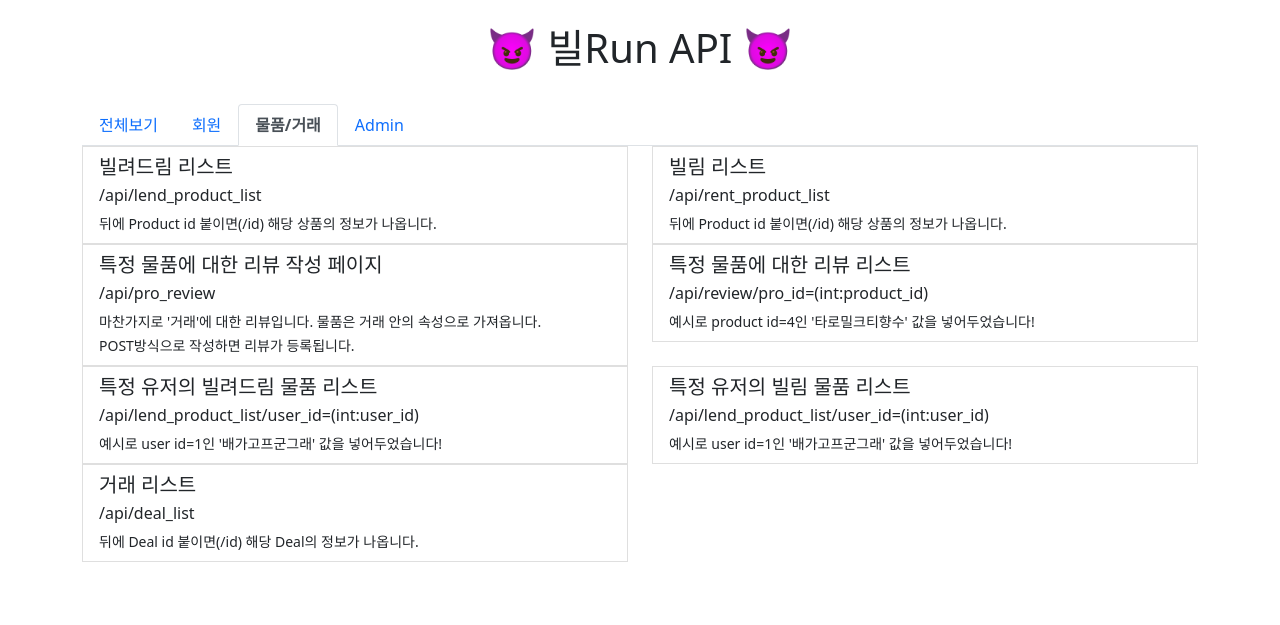
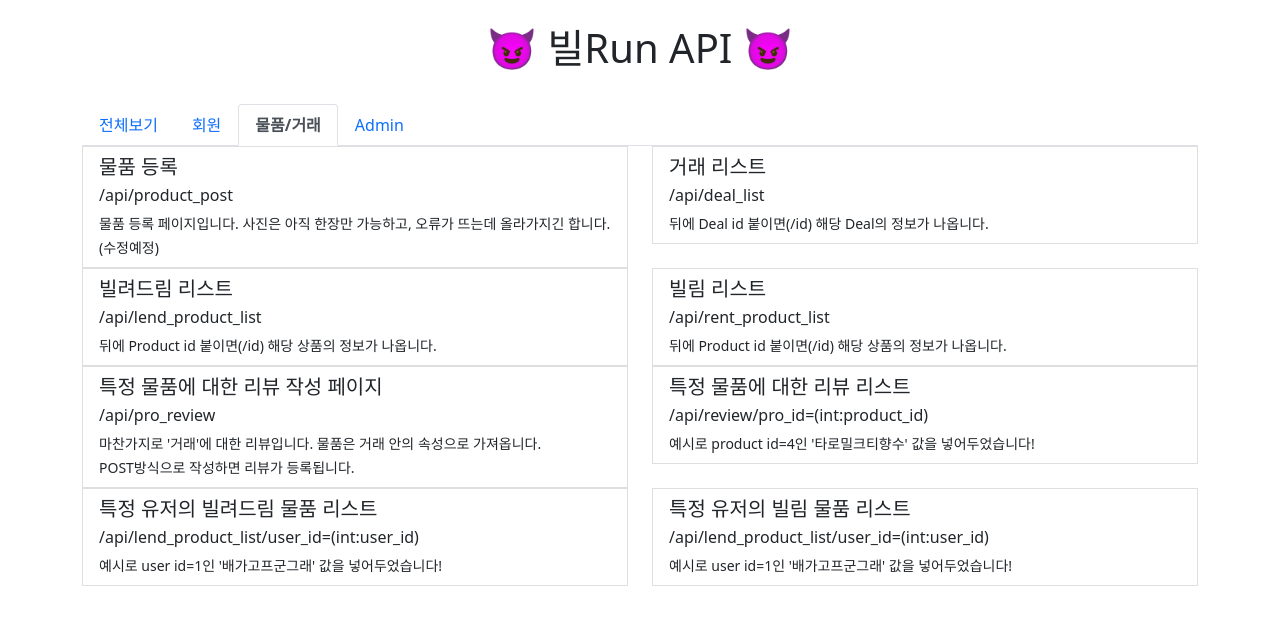
Before and after one commit to SRCdevvv/BillRun_back, a Django app: template api/templates/api/main_prodeal.html in a window 1280 px wide. Shown: the top 625 px of the page. Run offline with Django 3.2, Linux system fonts and the light colour scheme; the template is opened without the code that fills it, so the values that code supplies are empty.

Commit message:
Update Authorization, product_post page

```diff
--- a/BillRun_back/settings.py
+++ b/BillRun_back/settings.py
@@ -160,7 +160,7 @@ REST_FRAMEWORK = {
     'DEFAULT_PAGINATION_CLASS': 'rest_framework.pagination.PageNumberPagination',
     'PAGE_SIZE': 10,
     'DEFAULT_PERMISSION_CLASSES': [
-        # 'rest_framework.permissions.IsAuthenticated', #인증된 사용자만 접근 가능
+        'rest_framework.permissions.IsAuthenticated', #인증된 사용자만 접근 가능
         # 'rest_framework.permissions.IsAdminUser', # 관리자만 접근 가능
     ],
     # 'DEFAULT_RENDERER_CLASSES': [
--- a/api/templates/api/main_prodeal.html
+++ b/api/templates/api/main_prodeal.html
@@ -21,6 +21,26 @@
             </li>
         </ul>
         <div class="list-group">
+            <div class="row">
+                <div class="col-sm-6">
+                    <a href="{% url 'api:product_post' %}" class="list-group-item list-group-item-action">
+                        <div class="d-flex w-100 justify-content-between">
+                            <h5 class="mb-1">물품 등록</h5>
+                        </div>
+                        <p class="mb-1">/api/product_post</p>
+                        <small>물품 등록 페이지입니다. 사진은 아직 한장만 가능하고, 오류가 뜨는데 올라가지긴 합니다. (수정예정)</small>
+                    </a>
+                </div>
+                <div class="col-sm-6">
+                    <a href="{% url 'api:deal_list' %}" class="list-group-item list-group-item-action">
+                        <div class="d-flex w-100 justify-content-between">
+                            <h5 class="mb-1">거래 리스트</h5>
+                        </div>
+                        <p class="mb-1">/api/deal_list</p>
+                        <small>뒤에 Deal id 붙이면(/id) 해당 Deal의 정보가 나옵니다.</small>
+                    </a>
+                </div>
+            </div>
             <div class="row">
                 <div class="col-sm-6">
                     <a href="{% url 'api:lend_product_list' %}" class="list-group-item list-group-item-action">
@@ -81,17 +101,6 @@
                     </a>
                 </div>
             </div>
-            <div class="row">
-                <div class="col-sm-6">
-                    <a href="{% url 'api:deal_list' %}" class="list-group-item list-group-item-action">
-                        <div class="d-flex w-100 justify-content-between">
-                            <h5 class="mb-1">거래 리스트</h5>
-                        </div>
-                        <p class="mb-1">/api/deal_list</p>
-                        <small>뒤에 Deal id 붙이면(/id) 해당 Deal의 정보가 나옵니다.</small>
-                    </a>
-                </div>
-            </div>
         </div>
     </div>
 
--- a/api/urls.py
+++ b/api/urls.py
@@ -40,7 +40,7 @@ urlpatterns = [
     # path('rent_product_list/<int:product_id>/new_review', ReviewDetail.as_view(), name="new_review_rent"),
 
     #상품 등록
-    path('product_post/', ProductPost.as_view(), name="product_register"),
+    path('product_post/', ProductPost.as_view(), name="product_post"),
     path('product_list/', ProductList.as_view(), name="product_list"),
 
     #전체 상품에서 상세보기(일단 만들어 놓음)
```
Also changed, not shown: api/templates/api/main.html (+11 -0 lines), api/views.py (+6 -1 lines), db.sqlite3.
